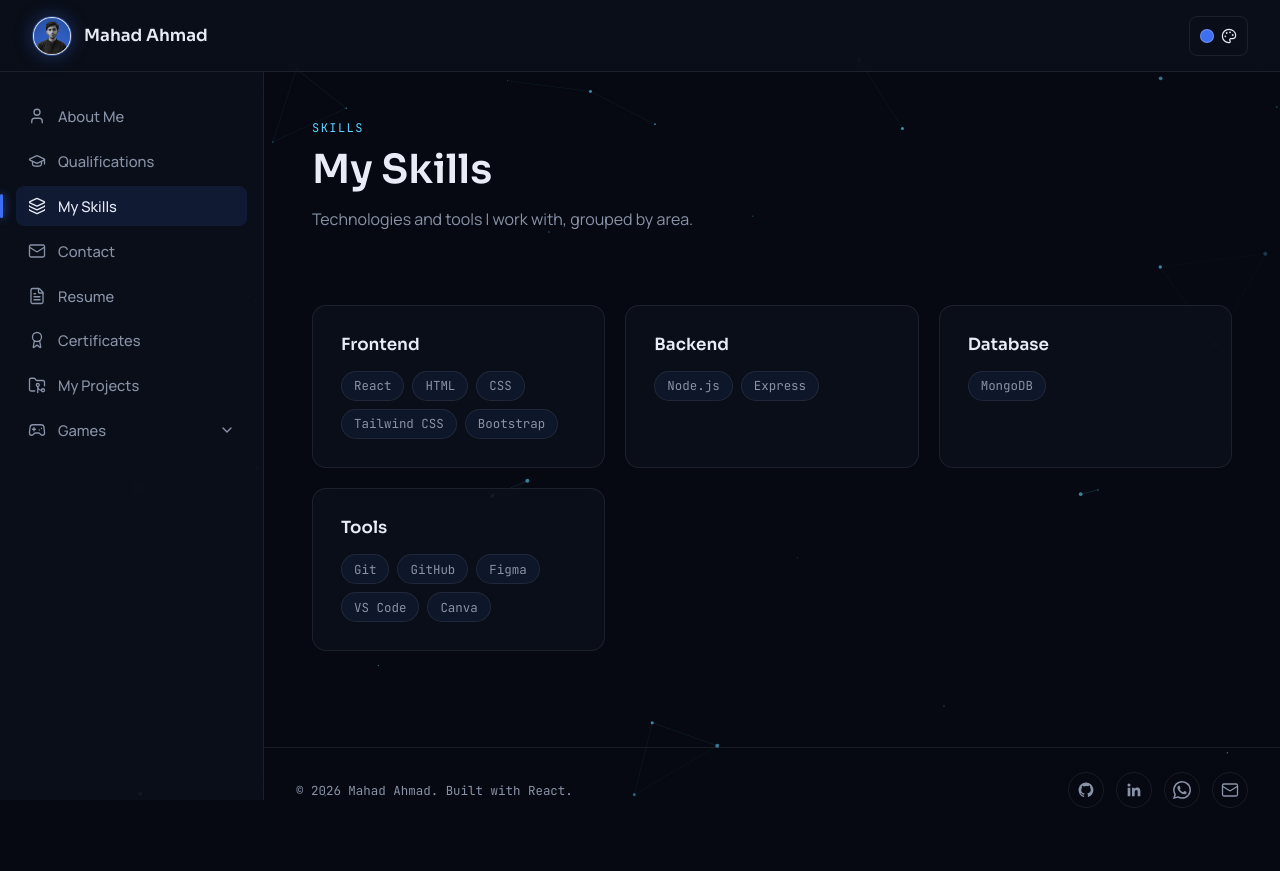
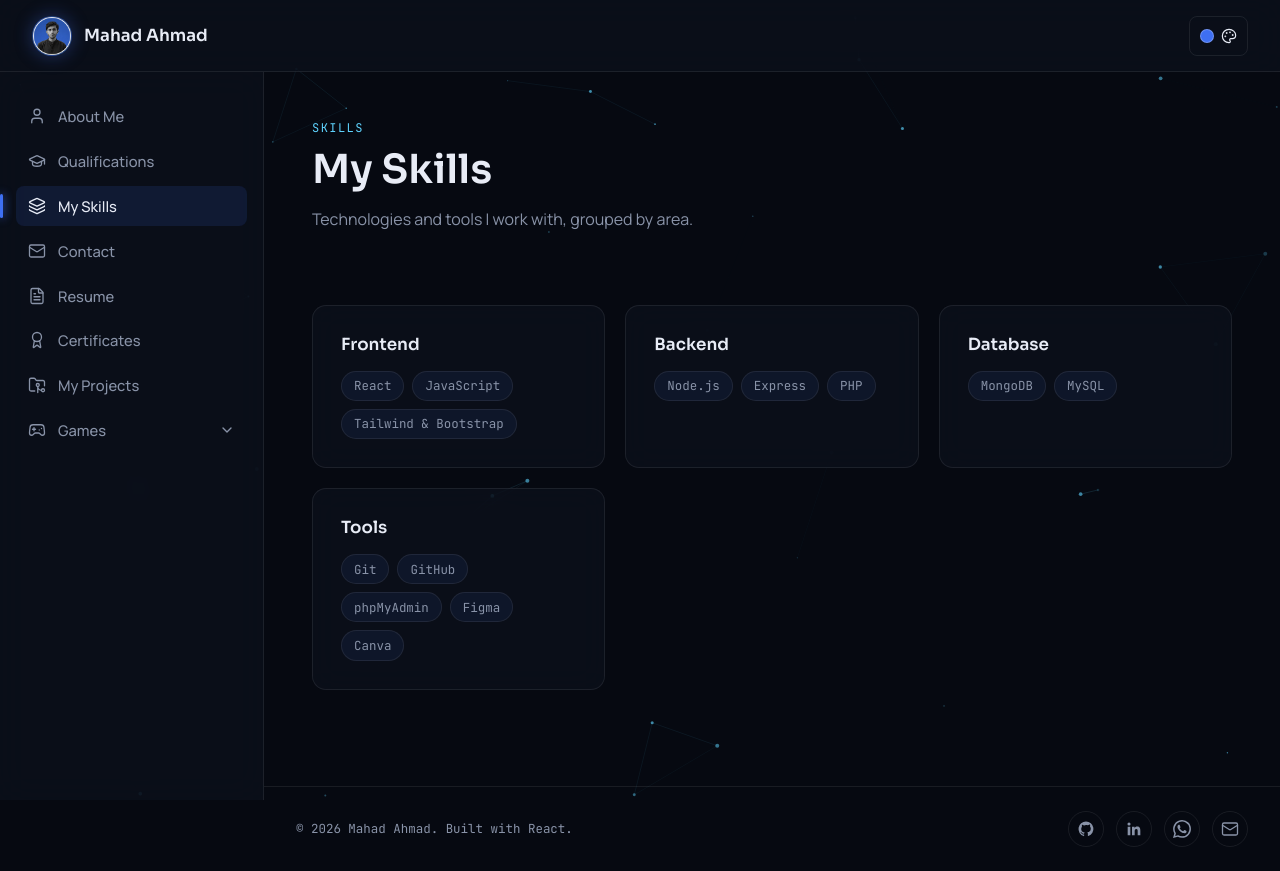
Before and after one commit to mahadahmad16/Portfolio, a React (Vite) app: page /skills in a window 1280 px wide. Before the commit the page ends 832 px from the top, so only its background shows below. Built offline with nearby package versions, Linux system fonts and the light colour scheme; a web font is replaced by a local one.

Commit message:
Added some skills

```diff
--- a/src/data/skills.js
+++ b/src/data/skills.js
@@ -2,18 +2,18 @@
 export const SKILL_CATEGORIES = [
   {
     category: "Frontend",
-    items: ["React", "HTML", "CSS", "Tailwind CSS", "Bootstrap"],
+    items: ["React", "JavaScript", "Tailwind & Bootstrap"],
   },
   {
     category: "Backend",
-    items: ["Node.js", "Express"],
+    items: ["Node.js", "Express", "PHP"],
   },
   {
     category: "Database",
-    items: ["MongoDB"],
+    items: ["MongoDB", "MySQL"],
   },
   {
     category: "Tools",
-    items: ["Git", "GitHub", "Figma", "VS Code", "Canva"],
+    items: ["Git", "GitHub", "phpMyAdmin", "Figma", "Canva"],
   },
 ];
```
